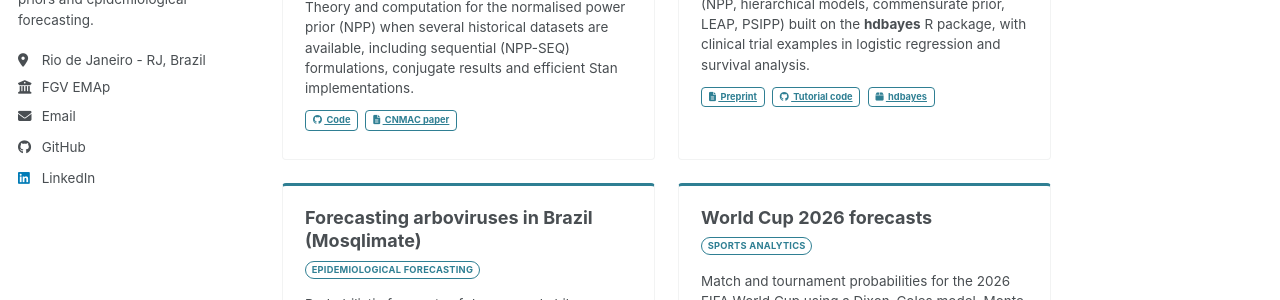
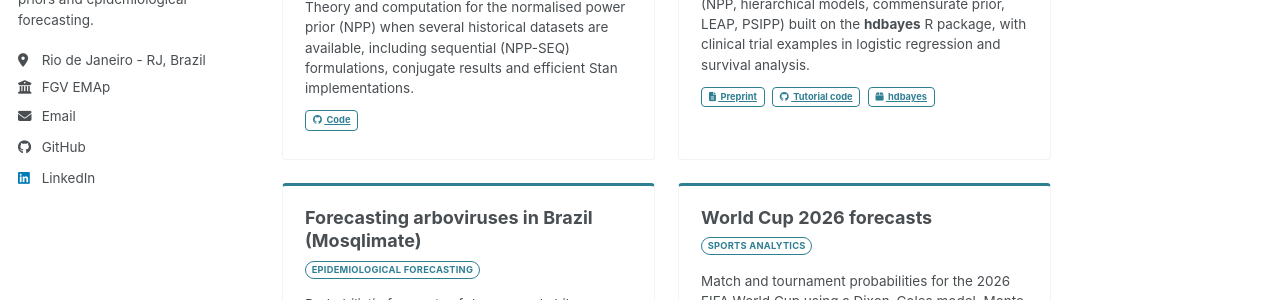
Before and after one commit to EzequielEBS/ezequielebs.github.io, a Jekyll site: the page built from _pages/research.md, in a window 1280 px wide and 1086 px high. Shown: the part 389-689 px from the top of the window. Built offline with Jekyll 4.4.1, drawn with Linux system fonts in a browser that asks for light colours; a script bundle is joined from its source files by our own code; library files that are not in the unit come from our copies.

Commit message:
minor fixes

```diff
--- a/_pages/research.md
+++ b/_pages/research.md
@@ -16,7 +16,6 @@ My research is in Bayesian statistics, with a focus on how to borrow information
 Theory and computation for the normalised power prior (NPP) when several historical datasets are available, including sequential (NPP-SEQ) formulations, conjugate results and efficient Stan implementations.
 
 [<i class="fab fa-github"></i> Code](https://github.com/EzequielEBS/onpp-analysis){: .btn .btn--small .btn--inverse}
-[<i class="fas fa-file-lines"></i> CNMAC paper](https://proceedings.sbmac.org.br/sbmac/article/view/5190){: .btn .btn--small .btn--inverse}
 </div>
 
 <div class="project-card" markdown="1">
```
